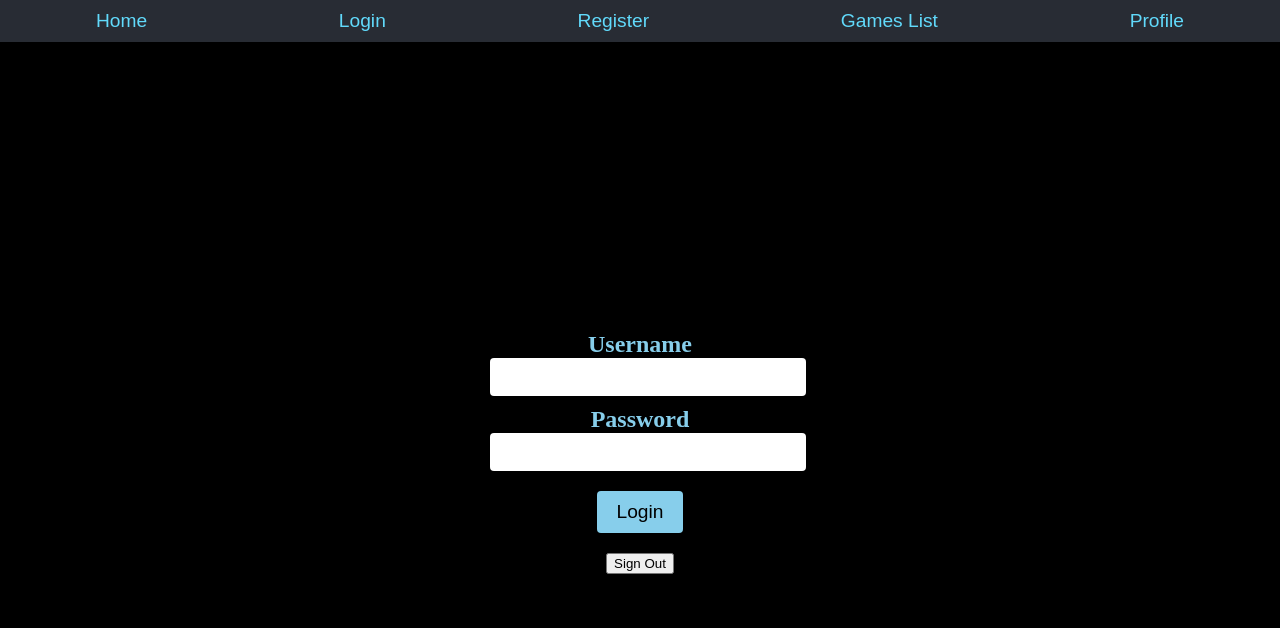
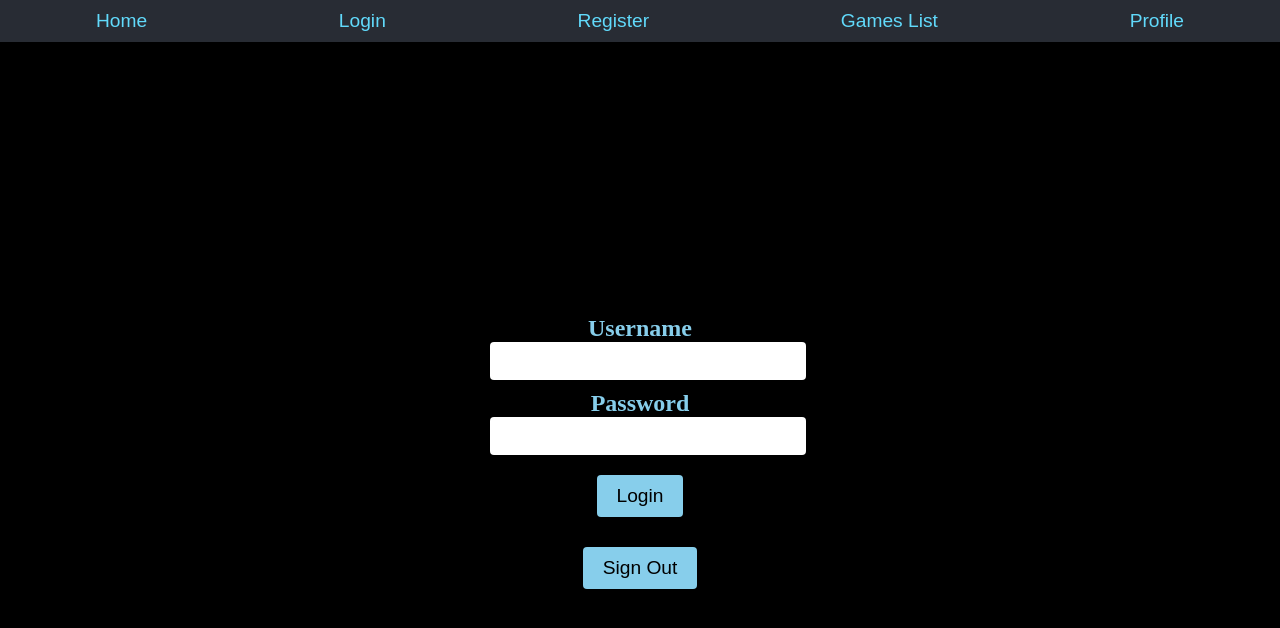
Before and after one commit to Kimichka/p5-project2, a React (Create React App) app in the folder game-trading-client/: page /login in a window 1280 px wide. Shown: the top 628 px of the page. Built offline with nearby package versions, Linux system fonts and the light colour scheme.

Commit message:
Adds Style

```diff
--- a/game-trading-client/src/components/GameForm.js
+++ b/game-trading-client/src/components/GameForm.js
@@ -1,6 +1,48 @@
-
 import React from 'react';
 import { useFormik } from 'formik';
+
+const styles = {
+    form: {
+        width: '300px',
+        padding: '20px',
+        borderRadius: '8px',
+        backgroundColor: 'black',
+        color: 'white',
+    },
+    input: {
+        width: '100%',
+        fontSize: '1.2rem',
+        marginBottom: '10px',
+        padding: '8px',
+        border: 'none',
+        borderRadius: '4px',
+    },
+    select: {
+        width: '100%',
+        fontSize: '1.2rem',
+        marginBottom: '10px',
+        padding: '8px',
+        border: 'none',
+        borderRadius: '4px',
+        backgroundColor: 'black',
+        color: 'white',
+    },
+    button: {
+        marginTop: '10px',
+        fontSize: '1.2rem',
+        padding: '10px 20px',
+        border: 'none',
+        borderRadius: '4px',
+        cursor: 'pointer',
+        transition: 'background-color 0.3s',
+    },
+    buttonHover: {
+        backgroundColor: 'skyblue',
+    },
+    error: {
+        color: 'red',
+    },
+};
 
 function GameForm(props) {
     const formik = useFormik({
@@ -52,7 +94,7 @@ function GameForm(props) {
     };
 
     return (
-        <form onSubmit={formik.handleSubmit}>
+        <form style={styles.form} onSubmit={formik.handleSubmit}>
             <div>
                 <input
                     name="title"
@@ -60,8 +102,9 @@ function GameForm(props) {
                     placeholder="Game Title"
                     onChange={formik.handleChange}
                     value={formik.values.title}
+                    style={styles.input}
                 />
-                {formik.errors.title ? <div>{formik.errors.title}</div> : null}
+                {formik.errors.title ? <div style={styles.error}>{formik.errors.title}</div> : null}
             </div>
 
             <div>
@@ -71,8 +114,9 @@ function GameForm(props) {
                     placeholder="Game Description"
                     onChange={formik.handleChange}
                     value={formik.values.description}
+                    style={styles.input}
                 />
-                {formik.errors.description ? <div>{formik.errors.description}</div> : null}
+                {formik.errors.description ? <div style={styles.error}>{formik.errors.description}</div> : null}
             </div>
 
             <div>
@@ -80,16 +124,22 @@ function GameForm(props) {
                     name="console"
                     onChange={formik.handleChange}
                     value={formik.values.console}
+                    style={styles.select}
                 >
                     <option value="" label="Select console" />
                     <option value="xbox" label="Xbox" />
                     <option value="ps5" label="PS5" />
                 </select>
-                {formik.errors.console ? <div>{formik.errors.console}</div> : null}
+                {formik.errors.console ? <div style={styles.error}>{formik.errors.console}</div> : null}
             </div>
 
             <div>
-                <button type="submit">Submit</button>
+                <button
+                    type="submit"
+                    style={{ ...styles.button, ...styles.buttonHover }}
+                >
+                    Submit
+                </button>
             </div>
         </form>
     );
--- a/game-trading-client/src/components/GameList.js
+++ b/game-trading-client/src/components/GameList.js
@@ -1,6 +1,29 @@
 import React, { useState, useEffect } from 'react';
 import GameTable from './GameTable';
 import GameForm from './GameForm';
+
+const styles = {
+    container: {
+        display: 'flex',
+        flexDirection: 'column',
+        alignItems: 'center',
+        justifyContent: 'center',
+        height: '100vh',
+        fontFamily: 'cute-font',
+        fontSize: '1.5rem',
+        textAlign: 'center',
+        backgroundColor: 'black',
+    },
+    header: {
+        fontSize: '2rem',
+        color: 'skyblue',
+        marginBottom: '20px',
+    },
+    loadingError: {
+        fontSize: '1.2rem',
+        color: 'red',
+    },
+};
 
 function GameList() {
     const [games, setGames] = useState([]);
@@ -18,7 +41,6 @@ function GameList() {
 
             const data = await response.json();
             setGames(data.games);
-
         } catch (error) {
             console.error('There was a problem with the fetch operation:', error.message);
             setError(error.message);
@@ -41,13 +63,13 @@ function GameList() {
     }, []);
 
     return (
-        <div>
-            <h2>Game List</h2>
+        <div style={styles.container}>
+            <h2 style={styles.header}>Game List</h2>
             <GameForm onSuccess={handleNewGame} />
             {loading ? (
-                <p>Loading...</p>
+                <p style={styles.loadingError}>Loading...</p>
             ) : error ? (
-                <p>Error: {error}</p>
+                <p style={styles.loadingError}>Error: {error}</p>
             ) : (
                 <GameTable games={games} onDelete={handleGameDeleted} />
             )}
--- a/game-trading-client/src/components/LogoutButton.js
+++ b/game-trading-client/src/components/LogoutButton.js
@@ -1,5 +1,19 @@
 import React from 'react';
 
+const styles = {
+    button: {
+        marginTop: '10px',
+        fontSize: '1.2rem',
+        padding: '10px 20px',
+        border: 'none',
+        borderRadius: '4px',
+        cursor: 'pointer',
+        transition: 'background-color 0.3s',
+    },
+    buttonHover: {
+        backgroundColor: 'skyblue',
+    },
+};
 
 function LogoutButton() {
     const handleLogout = () => {
@@ -21,7 +35,12 @@ function LogoutButton() {
     };
 
     return (
-        <button onClick={handleLogout}>Sign Out</button>
+        <button
+            onClick={handleLogout}
+            style={{ ...styles.button, ...styles.buttonHover }}
+        >
+            Sign Out
+        </button>
     );
 }
 
```
